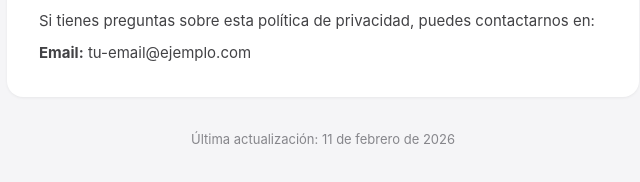
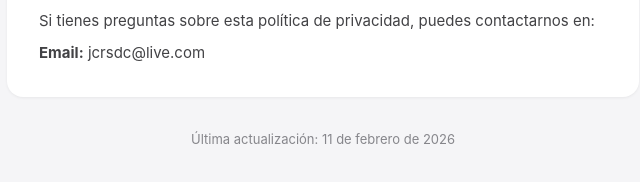
Before and after one commit to josecrsdc/privacy-policy, a plain HTML site: page docs/index.html in a window 1280 px wide. Shown: the part 1960-2142 px from the top of the page, 317-957 px from the left. Drawn offline with Linux system fonts and the light colour scheme.

Commit message:
set contact email

```diff
--- a/docs/index.html
+++ b/docs/index.html
@@ -133,7 +133,7 @@
         <div class="card">
             <h2>Contacto</h2>
             <p>Si tienes preguntas sobre esta política de privacidad, puedes contactarnos en:</p>
-            <p style="margin-top: 8px;"><strong>Email:</strong> tu-email@ejemplo.com</p>
+            <p style="margin-top: 8px;"><strong>Email:</strong> jcrsdc@live.com</p>
         </div>
 
         <div class="footer">
```
